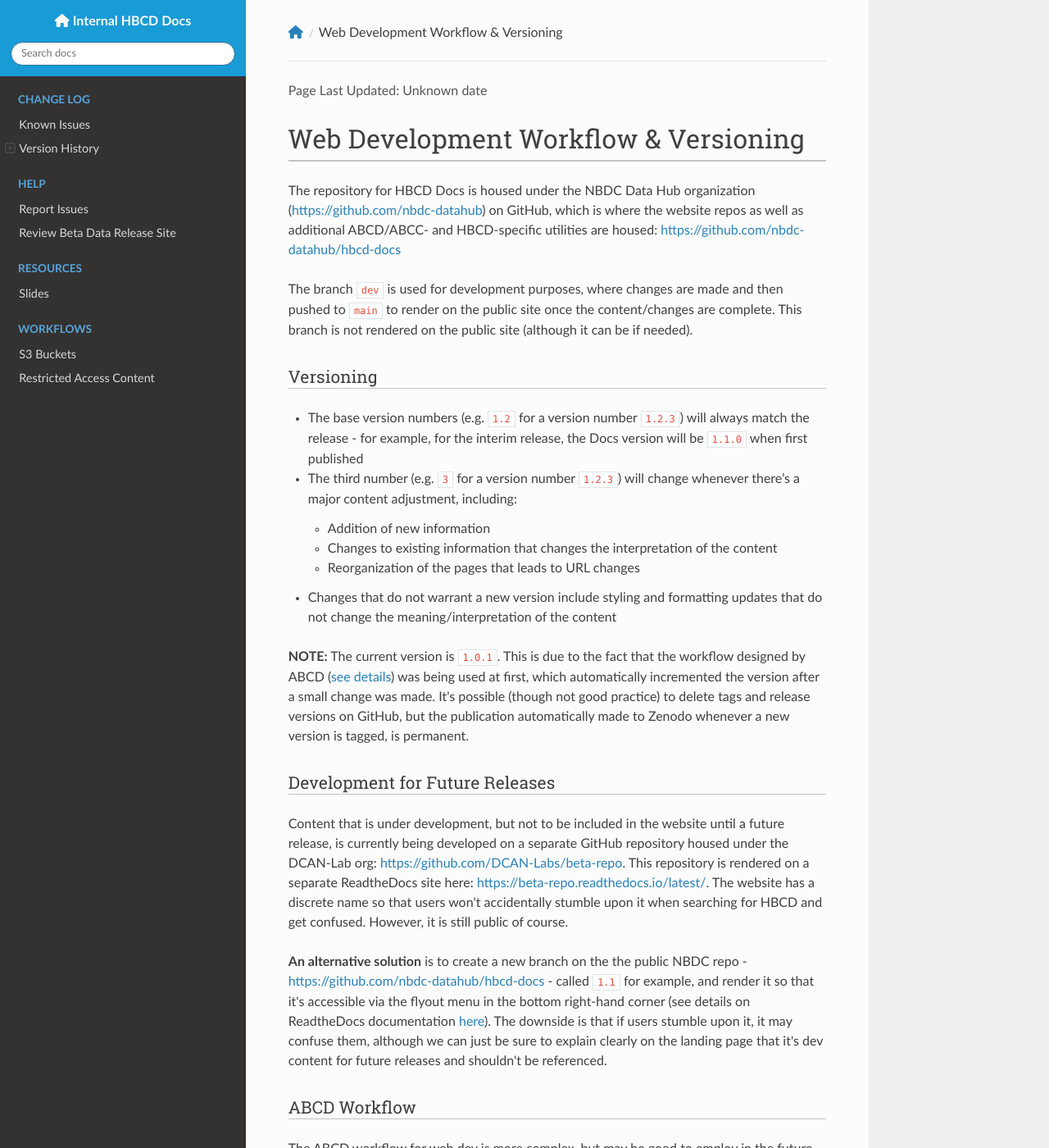
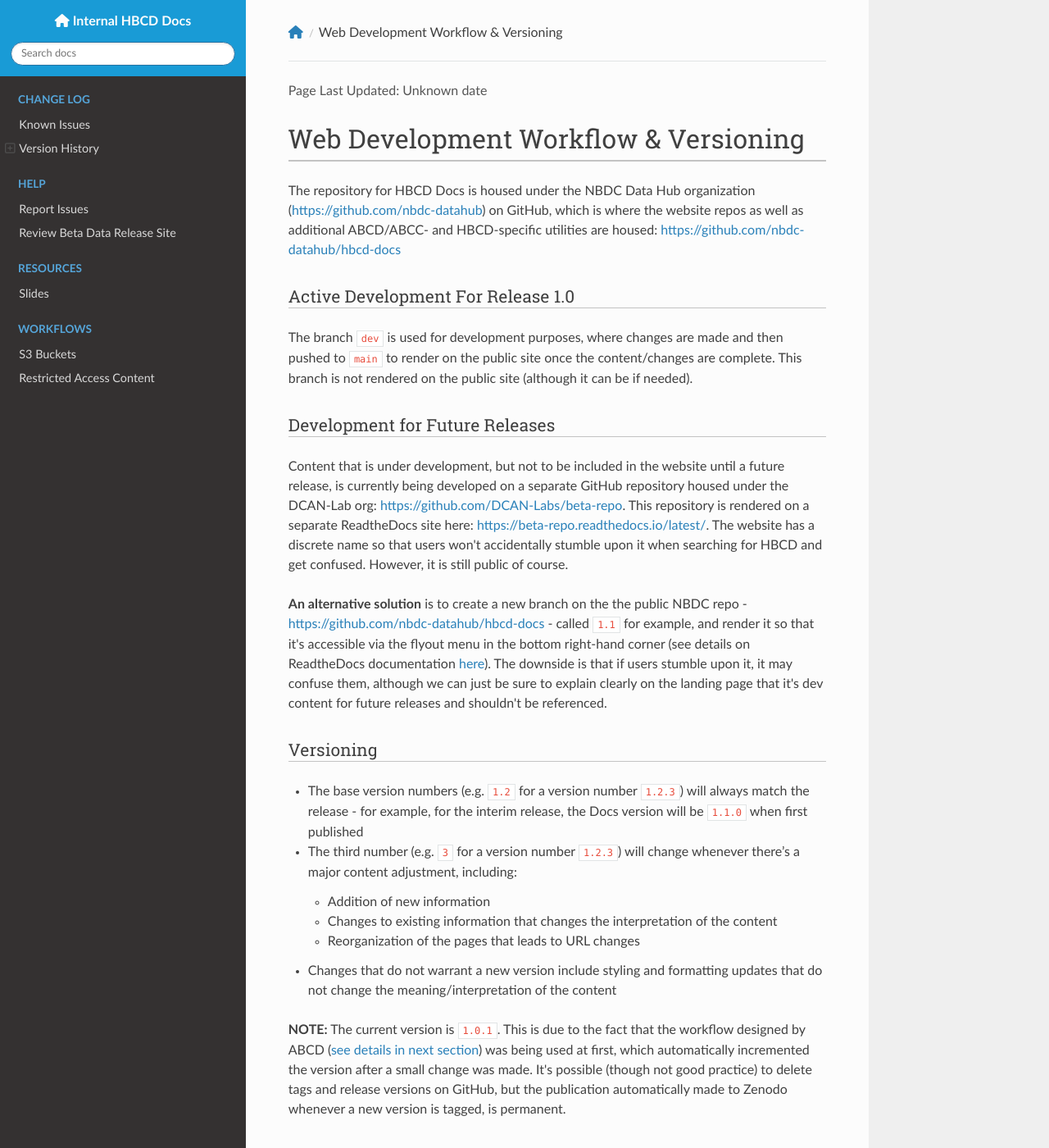
Before and after one commit to DCAN-Labs/hbcd-docs-internal, an MkDocs documentation site: the page built from docs/workflows/webdev.md, in a window 1280 px wide and 1400 px high. Shown: the whole window at 82% size. Built offline with MkDocs 1.6.1, drawn with Linux system fonts in a browser that asks for light colours; nearby versions of some CDN libraries; some of the changed lines change nothing that is shown.

Commit message:
rearrange content

```diff
--- a/docs/workflows/webdev.md
+++ b/docs/workflows/webdev.md
@@ -2,7 +2,15 @@
 
 The repository for HBCD Docs is housed under the NBDC Data Hub organization ([https://github.com/nbdc-datahub](https://github.com/nbdc-datahub)) on GitHub, which is where the website repos as well as additional ABCD/ABCC- and HBCD-specific utilities are housed: [https://github.com/nbdc-datahub/hbcd-docs](https://github.com/nbdc-datahub/hbcd-docs)
 
+### Active Development For Release 1.0
+
 The branch `dev` is used for development purposes, where changes are made and then pushed to `main` to render on the public site once the content/changes are complete. This branch is not rendered on the public site (although it can be if needed).
+
+### Development for Future Releases
+
+Content that is under development, but not to be included in the website until a future release, is currently being developed on a separate GitHub repository housed under the DCAN-Lab org: [https://github.com/DCAN-Labs/beta-repo](https://github.com/DCAN-Labs/beta-repo). This repository is rendered on a separate ReadtheDocs site here: [https://beta-repo.readthedocs.io/latest/](https://beta-repo.readthedocs.io/latest/). The website has a discrete name so that users won't accidentally stumble upon it when searching for HBCD and get confused. However, it is still public of course.
+
+**An alternative solution** is to create a new branch on the the public NBDC repo - [https://github.com/nbdc-datahub/hbcd-docs](https://github.com/nbdc-datahub/hbcd-docs) - called `1.1` for example, and render it so that it's accessible via the flyout menu in the bottom right-hand corner (see details on ReadtheDocs documentation [here](https://docs.readthedocs.com/platform/stable/flyout-menu.html#addons-flyout-menu)). The downside is that if users stumble upon it, it may confuse them, although we can just be sure to explain clearly on the landing page that it's dev content for future releases and shouldn't be referenced.
 
 ### Versioning
 
@@ -13,13 +21,7 @@ The branch `dev` is used for development purposes, where changes are made and th
     - Reorganization of the pages that leads to URL changes
 - Changes that do not warrant a new version include styling and formatting updates that do not change the meaning/interpretation of the content
 
-**NOTE:** The current version is `1.0.1`. This is due to the fact that the workflow designed by ABCD ([see details](#abcd-workflow)) was being used at first, which automatically incremented the version after a small change was made. It's possible (though not good practice) to delete tags and release versions on GitHub, but the publication automatically made to Zenodo whenever a new version is tagged, is permanent.
-
-### Development for Future Releases
-
-Content that is under development, but not to be included in the website until a future release, is currently being developed on a separate GitHub repository housed under the DCAN-Lab org: [https://github.com/DCAN-Labs/beta-repo](https://github.com/DCAN-Labs/beta-repo). This repository is rendered on a separate ReadtheDocs site here: [https://beta-repo.readthedocs.io/latest/](https://beta-repo.readthedocs.io/latest/). The website has a discrete name so that users won't accidentally stumble upon it when searching for HBCD and get confused. However, it is still public of course.
-
-**An alternative solution** is to create a new branch on the the public NBDC repo - [https://github.com/nbdc-datahub/hbcd-docs](https://github.com/nbdc-datahub/hbcd-docs) - called `1.1` for example, and render it so that it's accessible via the flyout menu in the bottom right-hand corner (see details on ReadtheDocs documentation [here](https://docs.readthedocs.com/platform/stable/flyout-menu.html#addons-flyout-menu)). The downside is that if users stumble upon it, it may confuse them, although we can just be sure to explain clearly on the landing page that it's dev content for future releases and shouldn't be referenced.
+**NOTE:** The current version is `1.0.1`. This is due to the fact that the workflow designed by ABCD ([see details in next section](#abcd-workflow)) was being used at first, which automatically incremented the version after a small change was made. It's possible (though not good practice) to delete tags and release versions on GitHub, but the publication automatically made to Zenodo whenever a new version is tagged, is permanent.
 
 ### ABCD Workflow
 
```
